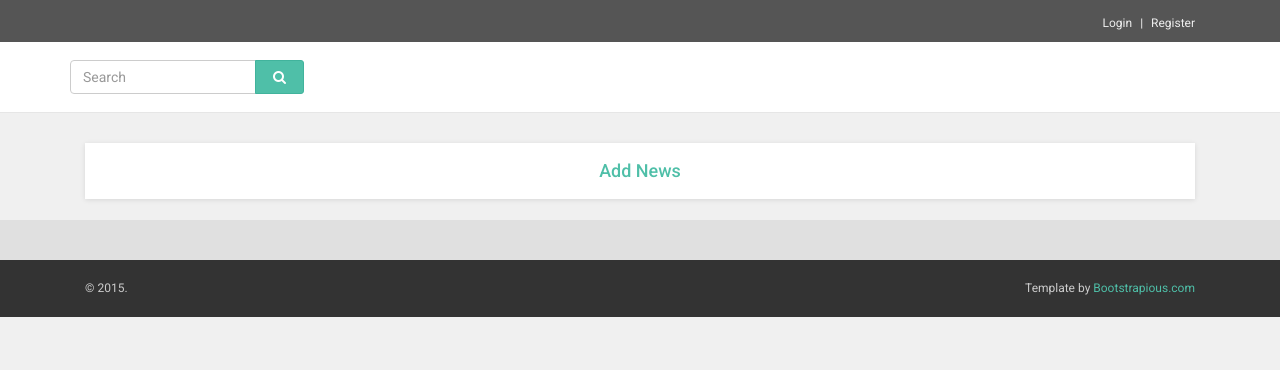
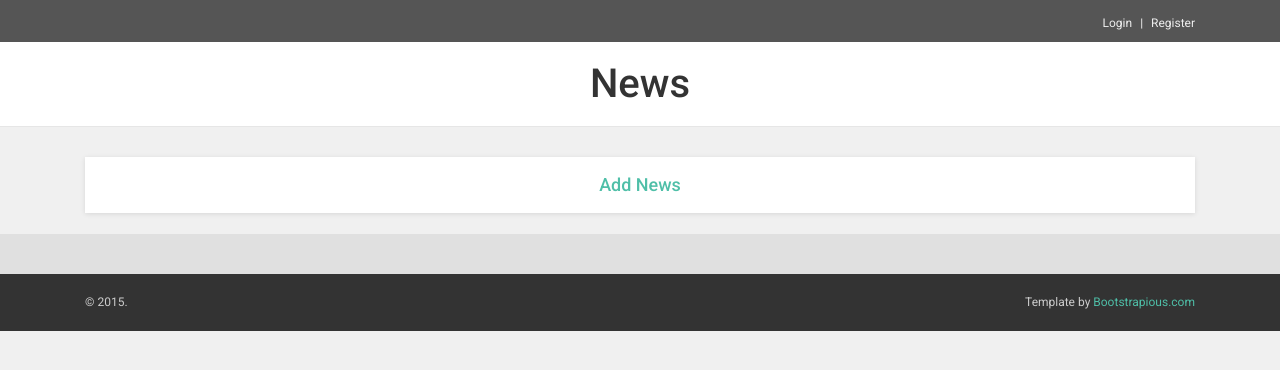
Before and after one commit to amaliarizkif/Republika2, a CodeIgniter app: page /berita/ in a window 1280 px wide. Shown: the top 370 px of the page. Run offline with CodeIgniter, Linux system fonts and the light colour scheme; data comes from the database, SQL or seed files in the repository; data that the repository does not hold is empty; some libraries are stand-ins or nearby versions.

Commit message:
Delete Edit

```diff
--- a/application/controllers/news.php
+++ b/application/controllers/news.php
@@ -56,7 +56,7 @@ class News extends CI_Controller {
 	{
 		$where = array('id_news' => $id_news );
 		$this->model_news->delete($where,'news');
-		redirect('news');
+		redirect('home');
 	}
 
 	public function edit($id_news){
--- a/application/views/add_news.php
+++ b/application/views/add_news.php
@@ -7,7 +7,7 @@
                     <div class="box">
                         <h1>Add News</h1>
 
-                        <form action="<?=base_url('news/insert_news')?>" method="post">
+                        <form action="<?=base_url('news/insert_news')?>" method="post" enctype="multipart/form-data">
                             <div class="form-group">
                                 <label for="name">Title</label>
                                 <input type="text" class="form-control" placeholder="Title" id="title" name="title">
@@ -29,7 +29,7 @@
                             </div>
                             <div class="form-group">
                                 <label for="name">Images</label>
-                                <input type="file" name="userfile" class=>
+                                <input type="file" name="userfile">
                             </div>
                             <div class="text-center">
                                 <button type="submit" class="btn btn-primary"><i class="fa fa-user-md"></i>Add</button>
--- a/application/views/header.php
+++ b/application/views/header.php
@@ -100,38 +100,8 @@
 
     <div class="navbar navbar-default yamm" role="navigation" id="navbar">
         <div class="container">
-            <div class="navbar-header">
-
-                <!-- <a class="navbar-brand home" href="index.html" data-animate-hover="bounce">
-                    <img src="img/logo.png" alt="Obaju logo" class="hidden-xs">
-                    <img src="img/logo-small.png" alt="Obaju logo" class="visible-xs"><span class="sr-only">Obaju - go to homepage</span>
-                </a> -->
-                <div class="navbar-buttons">
-                    <button type="button" class="navbar-toggle" data-toggle="collapse" data-target="#navigation">
-                        <span class="sr-only">Toggle navigation</span>
-                        <i class="fa fa-align-justify"></i>
-                    </button>
-                    <button type="button" class="navbar-toggle" data-toggle="collapse" data-target="#search">
-                        <span class="sr-only">Toggle search</span>
-                        <i class="fa fa-search"></i>
-                    </button>
-                </div>
-            </div>
-            <!--/.navbar-header -->
-            <!--/.nav-collapse -->
-
             <div class="navbar-buttons">
-
-                <form class="navbar-form" role="search">
-                    <div class="input-group">
-                        <input type="text" class="form-control" placeholder="Search">
-                        <span class="input-group-btn">
-
-            <button type="submit" class="btn btn-primary"><i class="fa fa-search"></i></button>
-
-            </span>
-                    </div>
-                </form>
+                <center><h1>News</h1></center>
             </div>
 
         </div>
--- a/application/views/main.php
+++ b/application/views/main.php
@@ -22,8 +22,8 @@
                                 <p class="intro"><?php echo substr($u->content, 0, 200) ; ?></p>
                                 <p class="read-more"><a href="<?php echo base_url(); ?>home/news_select/<?= $u->id_news; ?>" class="btn btn-primary">Continue reading</a>
 
-                                    <a href="<?php echo base_url(); ?>home/news_select/<?= $u->id_news; ?>" class="btn btn-primary">Delete</a>
-                                    <a href="<?php echo base_url(); ?>home/news_select/<?= $u->id_news; ?>" class="btn btn-primary">Edit</a>
+                                    <a href="<?php echo base_url('news/delete/'.$u->id_news); ?>" class="btn btn-primary">Delete</a>
+                                    <a href="<?php echo base_url('news/edit/'.$u->id_news); ?>" class="btn btn-primary">Edit</a>
                                 </p>
                             </div>
                         </div>
```
Also changed, not shown: application/views/edit.php (added, +35 -0 lines), uploads/3.JPG (added).
